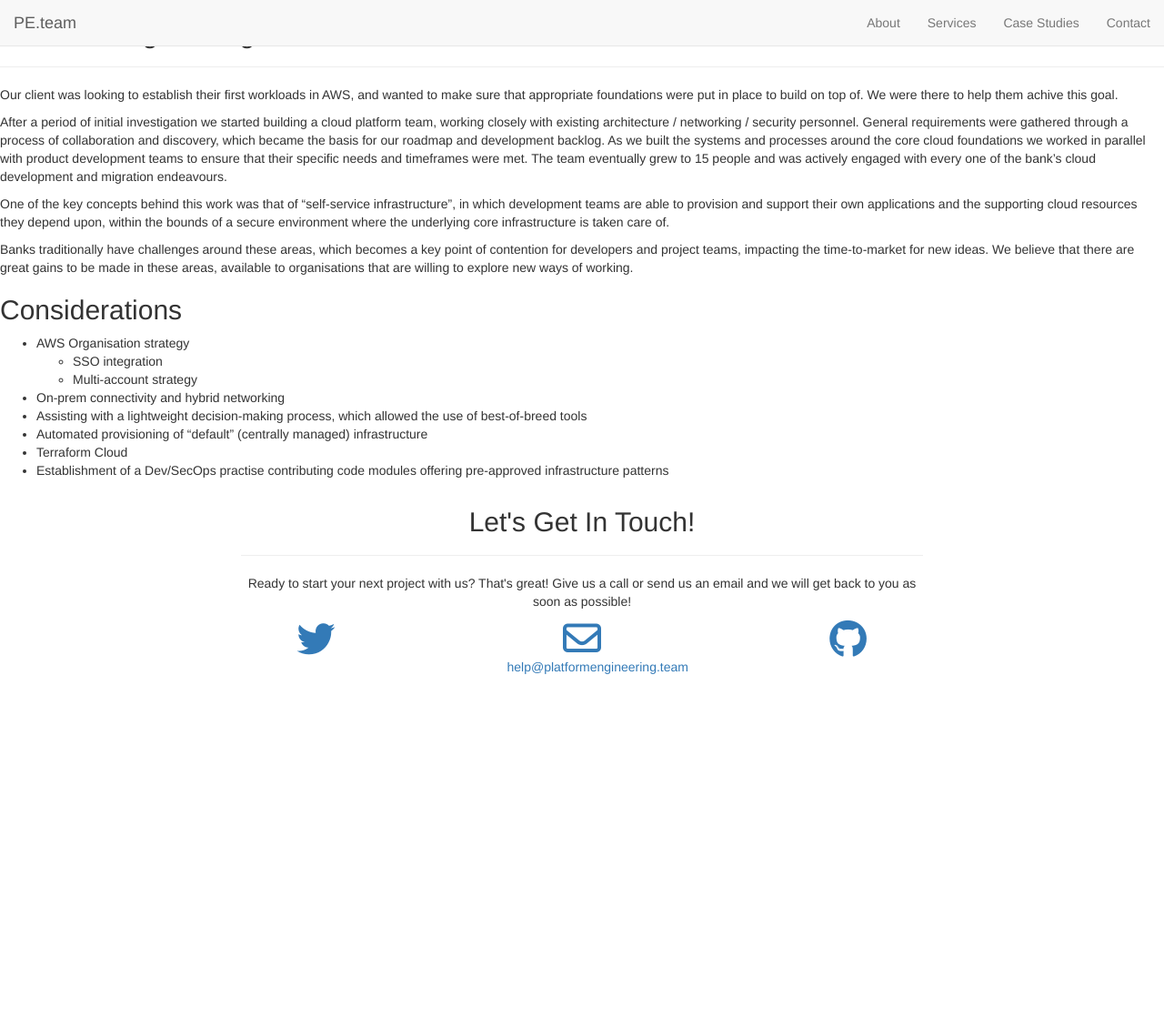
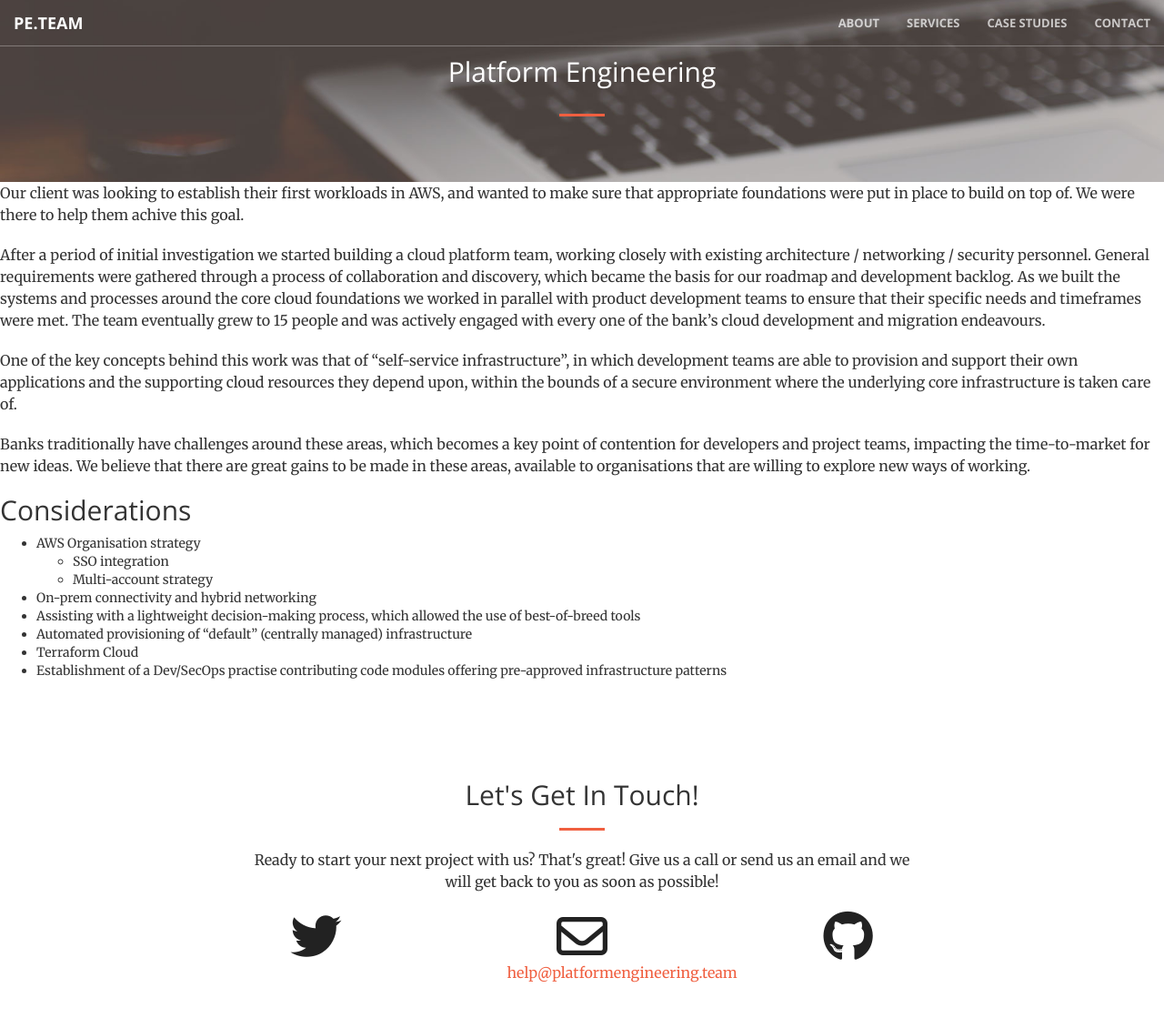
Before and after one commit to PlatformEngineeringNZ/PlatformEngineeringNZ.github.io, a Jekyll site: the page built from posts/casestudies/_posts/2023-05-01-cloud-foundations-banking.md, in a window 1280 px wide and 1201 px high. Shown: the top 1119 px of the window at 91% size. Built offline with Jekyll 4.4.1, drawn with Linux system fonts in a browser that asks for light colours; nearby versions of some CDN libraries; library files that are not in the unit come from our copies.

Commit message:
Prefixing CSS and script links

```diff
--- a/_includes/head.html
+++ b/_includes/head.html
@@ -9,17 +9,18 @@
     <title>Platform Engineering</title>
 
     <!-- Bootstrap Core CSS -->
-    <link rel="stylesheet" href="css/bootstrap.min.css" type="text/css">
+    <link rel="stylesheet" href="/css/bootstrap.min.css" type="text/css">
 
     <!-- Custom Fonts -->
     <link href='https://fonts.googleapis.com/css?family=Open+Sans:300italic,400italic,600italic,700italic,800italic,400,300,600,700,800' rel='stylesheet' type='text/css'>
     <link href='https://fonts.googleapis.com/css?family=Merriweather:400,300,300italic,400italic,700,700italic,900,900italic' rel='stylesheet' type='text/css'>
+    <link rel="stylesheet" href="/css/fontawesome-all.min.css" type="text/css">
 
     <!-- Plugin CSS -->
-    <link rel="stylesheet" href="css/animate.min.css" type="text/css">
+    <link rel="stylesheet" href="/css/animate.min.css" type="text/css">
 
     <!-- Custom CSS -->
-    <link rel="stylesheet" href="css/main.css" type="text/css">
+    <link rel="stylesheet" href="/css/main.css" type="text/css">
 
     <!-- HTML5 Shim and Respond.js IE8 support of HTML5 elements and media queries -->
     <!-- WARNING: Respond.js doesn't work if you view the page via file:// -->
--- a/_includes/scripts.html
+++ b/_includes/scripts.html
@@ -1,13 +1,13 @@
 <!-- jQuery -->
-<script src="js/jquery.js"></script>
+<script src="/js/jquery.js"></script>
 
 <!-- Bootstrap Core JavaScript -->
-<script src="js/bootstrap.min.js"></script>
+<script src="/js/bootstrap.min.js"></script>
 
 <!-- Plugin JavaScript -->
-<script src="js/jquery.easing.min.js"></script>
-<script src="js/jquery.fittext.js"></script>
-<script src="js/wow.min.js"></script>
+<script src="/js/jquery.easing.min.js"></script>
+<script src="/js/jquery.fittext.js"></script>
+<script src="/js/wow.min.js"></script>
 
 <!-- Custom Theme JavaScript -->
 <script src="js/creative.js"></script>
```
